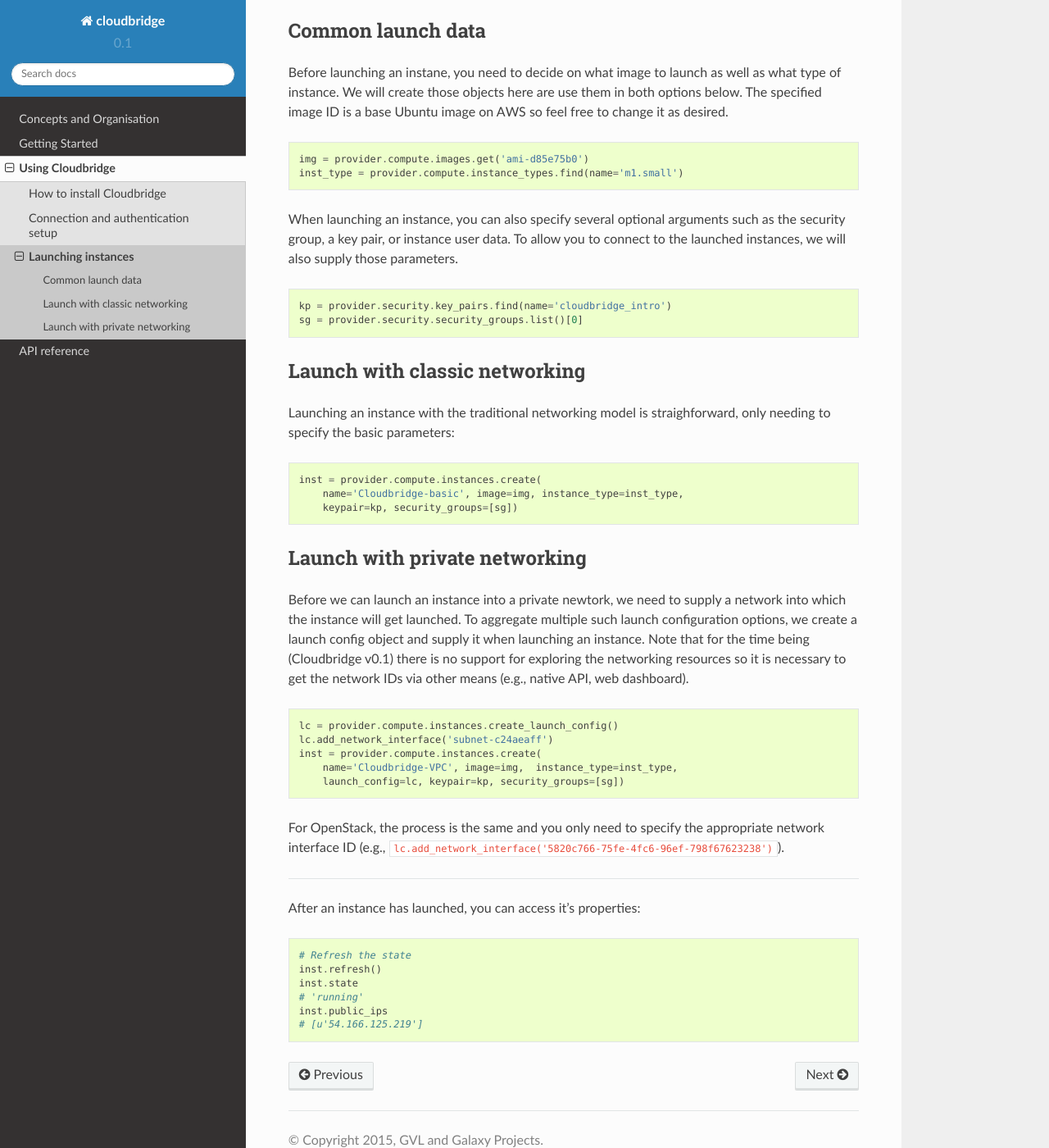
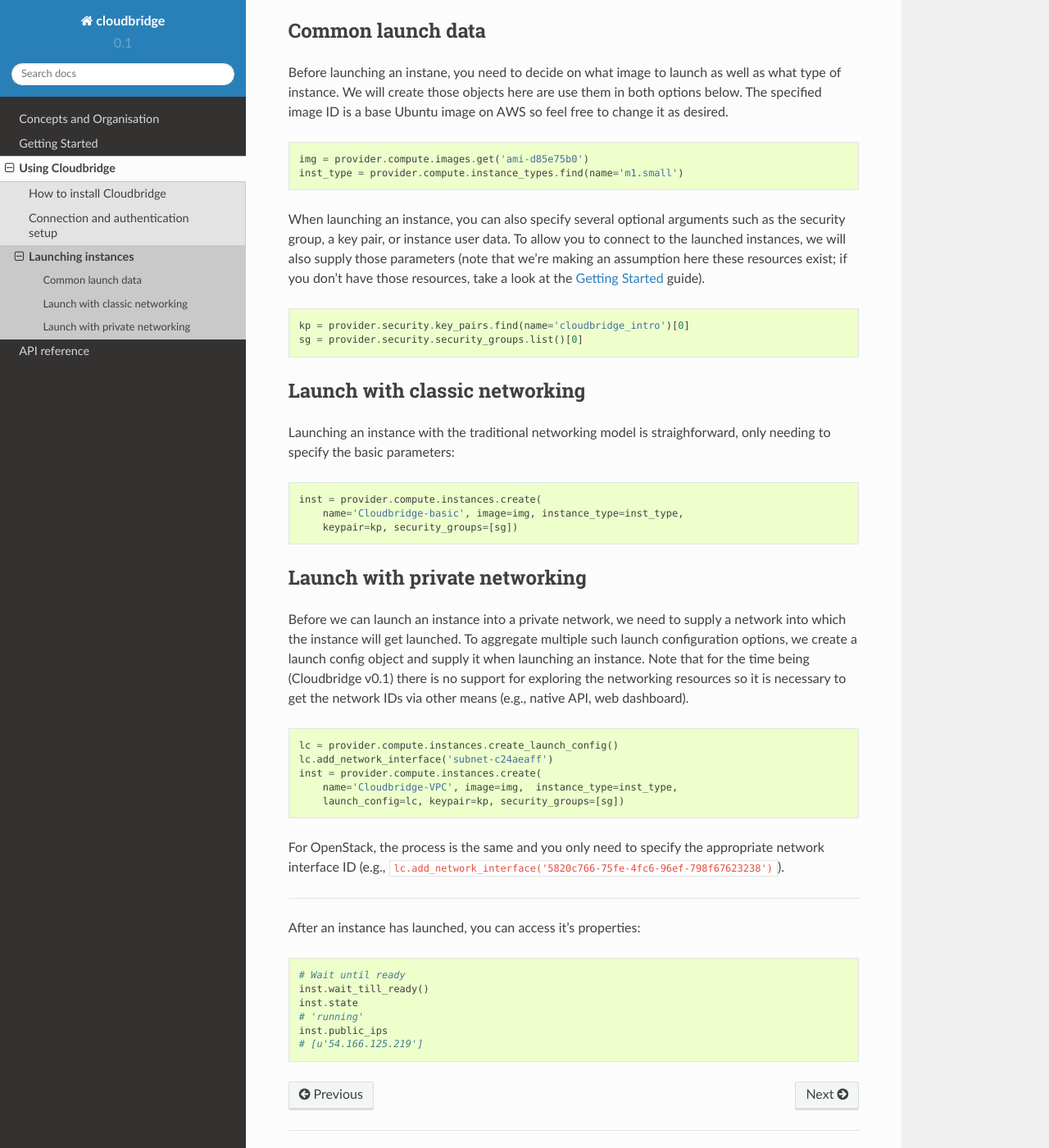
Before and after one commit to CloudVE/cloudbridge, a Sphinx documentation site: the page built from docs/topics/launch.rst, in a window 1280 px wide and 1400 px high, scrolled down 236 px. Shown: the whole window at 82% size. Built offline with Sphinx 7.4.7 and the Read the Docs theme 2.0.0, drawn with Linux system fonts in a browser that asks for light colours.

Commit message:
Update launch docs

```diff
--- a/docs/topics/launch.rst
+++ b/docs/topics/launch.rst
@@ -19,11 +19,14 @@ AWS so feel free to change it as desired.
 
 When launching an instance, you can also specify several optional arguments
 such as the security group, a key pair, or instance user data. To allow you to
-connect to the launched instances, we will also supply those parameters.
+connect to the launched instances, we will also supply those parameters (note
+that we're making an assumption here these resources exist; if you don't have
+those resources, take a look at the `Getting Started <../getting_started.html>`_
+guide).
 
 .. code-block:: python
 
-    kp = provider.security.key_pairs.find(name='cloudbridge_intro')
+    kp = provider.security.key_pairs.find(name='cloudbridge_intro')[0]
     sg = provider.security.security_groups.list()[0]
 
 Launch with classic networking
@@ -39,7 +42,7 @@ only needing to specify the basic parameters:
 
 Launch with private networking
 ------------------------------
-Before we can launch an instance into a private newtork, we need to supply a
+Before we can launch an instance into a private network, we need to supply a
 network into which the instance will get launched. To aggregate multiple such
 launch configuration options, we create a launch config object and supply it
 when launching an instance. Note that for the time being (Cloudbridge v0.1)
@@ -64,8 +67,8 @@ After an instance has launched, you can access it's properties:
 
 .. code-block:: python
 
-    # Refresh the state
-    inst.refresh()
+    # Wait until ready
+    inst.wait_till_ready()
     inst.state
     # 'running'
     inst.public_ips
```
